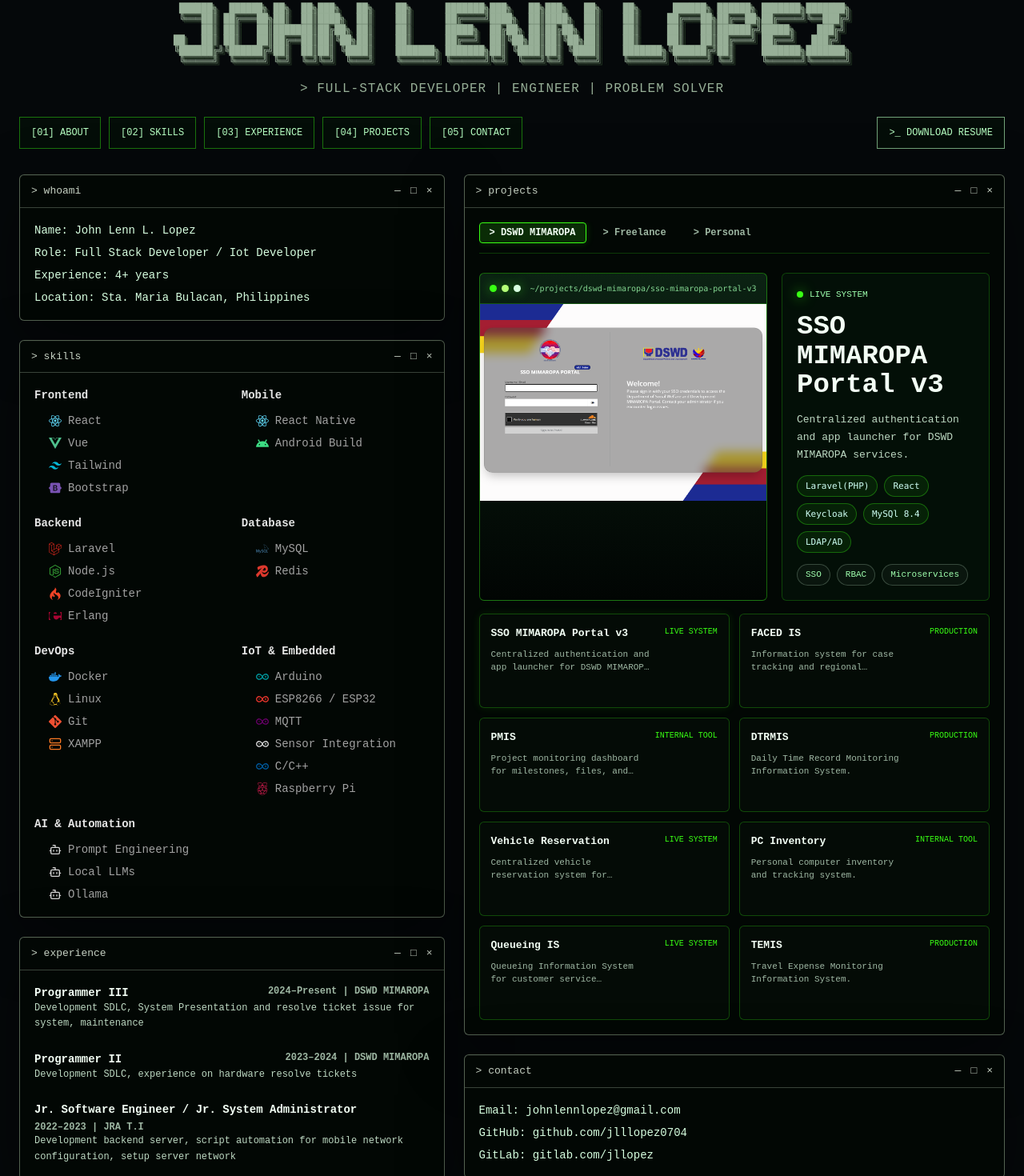
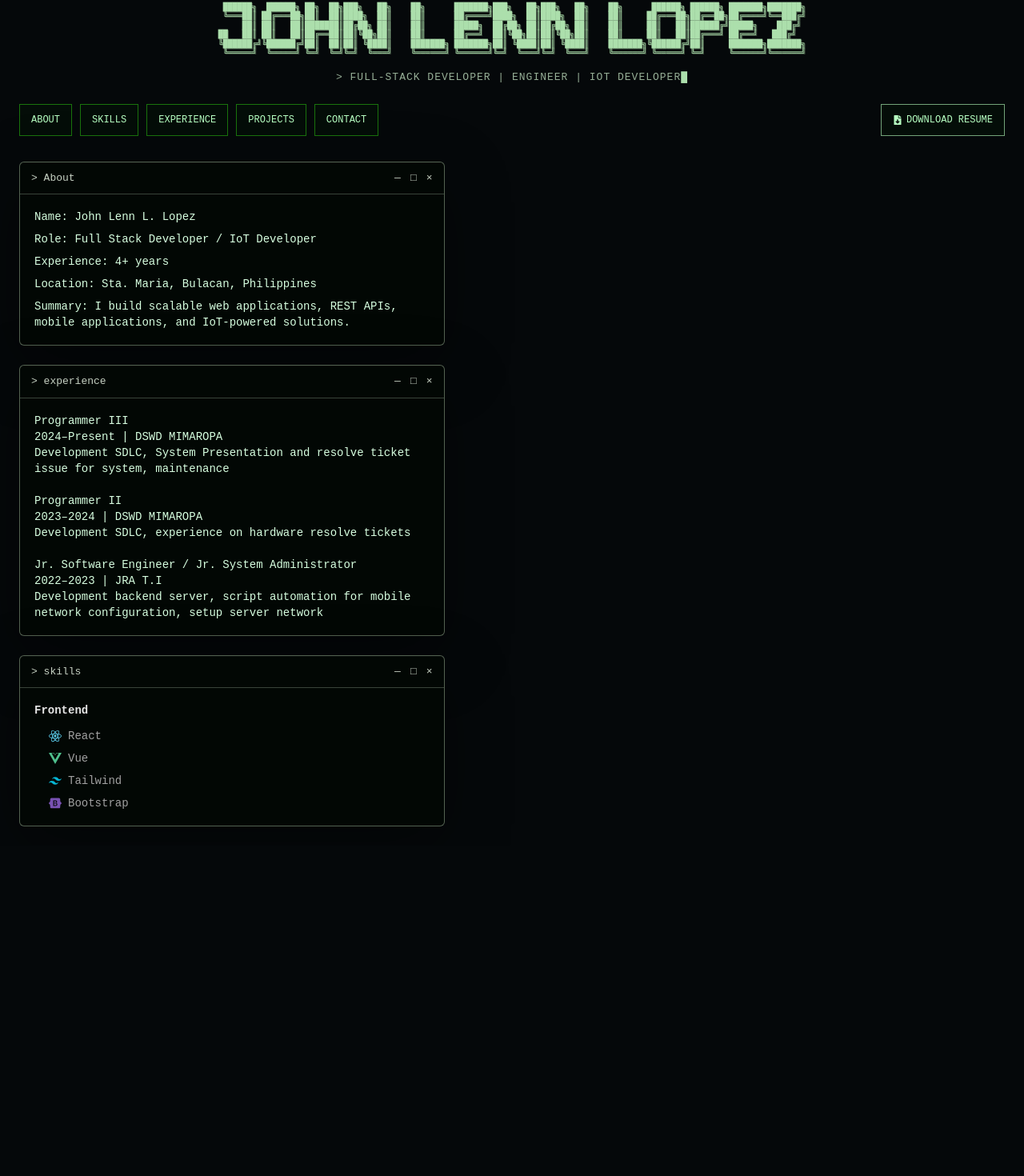
Before and after one commit to jlllopez0704/portfolio-v1, a React (Vite) app: page / in a window 1280 px wide. Shown: the part 33-1503 px from the top of the page at 80% size. After the commit the page ends 1090 px from the top, so only its background shows below. Built offline with nearby package versions, Linux system fonts and the light colour scheme.

Commit message:
feat: animation ui terminal style

```diff
--- a/src/App.jsx
+++ b/src/App.jsx
@@ -1,3 +1,4 @@
+import { useState, useCallback } from "react";
 import Navbar from "./components/common/Navbar";
 import CommandBar from "./components/common/CommandBar";
 import Hero from "./components/sections/Hero";
@@ -8,26 +9,44 @@
 import Contact from "./components/sections/Contact";
 
 function App() {
+  const [step, setStep] = useState(0);
+
+  const handleHeroComplete = useCallback(() => {
+    setStep(1); // triggers About
+  }, []);
+
+  const handleAboutComplete = useCallback(() => {
+    setStep(2); // triggers Experience
+  }, []);
+
+  const handleExperienceComplete = useCallback(() => {
+    setStep(3); // triggers Skills
+  }, []);
+
+  const handleSkillsComplete = useCallback(() => {
+    setStep(4); // triggers Projects
+  }, []);
+
   return (
     <div className="app">
       {/* <Navbar /> */}
 
       <main className="app-main">
         <div className="flex flex-col items-center justify-center text-center">
-          <Hero />
+          <Hero onComplete={handleHeroComplete} />
         </div>
         <CommandBar />
 
         <div className="dashboard-grid">
           <div className="left-column">
-            <About />
-            <Skills />
-            <Experience />
+            {step >= 1 && <About onComplete={handleAboutComplete} />}
+            {step >= 2 && <Experience onComplete={handleExperienceComplete} />}
+            {step >= 3 && <Skills onComplete={handleSkillsComplete} />}
           </div>
 
           <div className="right-column">
-            <Projects />
-            <Contact />
+            {step >= 4 && <Projects onComplete={() => setStep(5)} />}
+            {step >= 5 && <Contact />}
           </div>
         </div>
       </main>
--- a/src/components/common/CommandBar.jsx
+++ b/src/components/common/CommandBar.jsx
@@ -1,4 +1,5 @@
 import resumeUrl from "../../data/John_Lenn_Lopez_Resume.pdf";
+import { FaFileDownload } from "react-icons/fa";
 
 export default function CommandBar() {
   const items = ["ABOUT", "SKILLS", "EXPERIENCE", "PROJECTS", "CONTACT"];
@@ -6,9 +7,7 @@
   return (
     <div className="command-bar">
       {items.map((item, index) => (
-        <button key={item} className="command-btn">
-          [{String(index + 1).padStart(2, "0")}] {item}
-        </button>
+        <button key={item} className="command-btn">{item}</button>
       ))}
 
       <a
@@ -16,7 +15,7 @@
         download="John_Lenn_Lopez_Resume.pdf"
         className="resume-btn inline-flex items-center justify-center no-underline"
       >
-        &gt;_ DOWNLOAD RESUME
+        <FaFileDownload style={{ marginRight: 5 }} /> DOWNLOAD RESUME
       </a>
     </div>
   );
--- /dev/null
+++ b/src/components/common/TerminalTyping.jsx
@@ -0,0 +1,51 @@
+import { useEffect, useRef, useState } from "react";
+
+export default function TerminalTyping({
+  items = [],
+  renderItem,
+  speed = 100,
+  onComplete,
+}) {
+  const [visibleCount, setVisibleCount] = useState(0);
+  const completedRef = useRef(false);
+
+  const serializedItems = JSON.stringify(items);
+
+  useEffect(() => {
+    setVisibleCount(0);
+    completedRef.current = false;
+
+    if (!items.length) return;
+
+    let current = 0;
+
+    const interval = setInterval(() => {
+      current++;
+
+      setVisibleCount(current);
+
+      if (current >= items.length) {
+        clearInterval(interval);
+      }
+    }, speed);
+
+    return () => clearInterval(interval);
+  }, [serializedItems, speed]);
+
+  useEffect(() => {
+    if (
+      visibleCount === items.length &&
+      items.length &&
+      !completedRef.current
+    ) {
+      completedRef.current = true;
+
+      // Wait until React has finished rendering
+      queueMicrotask(() => {
+        onComplete?.();
+      });
+    }
+  }, [visibleCount, items.length]);
+
+  return <>{items.slice(0, visibleCount).map(renderItem)}</>;
+}
--- a/src/components/project/Projects.jsx
+++ b/src/components/project/Projects.jsx
@@ -1,8 +1,9 @@
-import { useState, useMemo } from "react";
+import { useState, useMemo, useEffect } from "react";
 import TerminalBox from "../common/TerminalBox";
+import TerminalTyping from "../common/TerminalTyping";
 import { projects } from "../../data/projects";
 
-export default function Projects() {
+export default function Projects({ onComplete }) {
   // Group projects by company
   const grouped = useMemo(() => {
     return projects.reduce((acc, project) => {
@@ -22,12 +23,24 @@
   const currentProjects = grouped[activeCompany] || [];
 
   // Track selected project
-  const [selectedProjectId, setSelectedProjectId] = useState(currentProjects[0]?.id || projects[0]?.id);
+  const [selectedProjectId, setSelectedProjectId] = useState(
+    currentProjects[0]?.id || projects[0]?.id,
+  );
+
+  const [imageLoaded, setImageLoaded] = useState(false);
 
   // Get active project details
   const activeProject = useMemo(() => {
-    return currentProjects.find((p) => p.id === selectedProjectId) || currentProjects[0] || projects[0];
+    return (
+      currentProjects.find((p) => p.id === selectedProjectId) ||
+      currentProjects[0] ||
+      projects[0]
+    );
   }, [currentProjects, selectedProjectId]);
+
+  useEffect(() => {
+    setImageLoaded(false);
+  }, [activeProject?.image]);
 
   // Update selected project when changing company
   const handleCompanyChange = (company) => {
@@ -70,43 +83,74 @@
                 <span></span>
               </div>
               <span className="preview-path font-mono text-[10px]">
-                ~/projects/{activeProject.company.toLowerCase().replaceAll(" ", "-")}/{activeProject.title.toLowerCase().replaceAll(" ", "-")}
+                ~/projects/
+                {activeProject.company.toLowerCase().replaceAll(" ", "-")}/
+                {activeProject.title.toLowerCase().replaceAll(" ", "-")}
               </span>
             </div>
 
             <img
               src={activeProject.image}
               alt={`${activeProject.title} UI preview`}
-              className="project-preview-image"
+              className={`project-preview-image ${imageLoaded ? "loaded" : ""}`}
+              onLoad={() => setImageLoaded(true)}
             />
           </div>
 
           <div className="project-feature-copy">
-            <div className="project-kicker">
-              <span className="status-dot"></span>
-              {activeProject.status}
-            </div>
+            <TerminalTyping
+              key={activeProject.id}
+              items={[
+                activeProject.status,
+                activeProject.title,
+                activeProject.description,
+              ]}
+              speed={300}
+              onComplete={onComplete}
+              renderItem={(line, i) => {
+                switch (i) {
+                  case 0:
+                    return (
+                      <div key={i} className="project-kicker">
+                        <span className="status-dot"></span>
+                        {line}
+                      </div>
+                    );
 
-            <h2 className="text-xl font-bold tracking-tight">{activeProject.title}</h2>
-            <p className="text-sm leading-relaxed">{activeProject.description}</p>
+                  case 1:
+                    return (
+                      <h2 key={i} className="text-xl font-bold tracking-tight">
+                        {line}
+                      </h2>
+                    );
+
+                  case 2:
+                    return (
+                      <p key={i} className="text-sm leading-relaxed">
+                        {line}
+                      </p>
+                    );
+
+                  default:
+                    return null;
+                }
+              }}
+            />
 
             <div className="project-stack">
               {activeProject.stack.map((tech) => (
-                <span key={tech} className="font-mono">{tech}</span>
+                <span key={tech} className="font-mono">
+                  {tech}
+                </span>
               ))}
             </div>
-
-            {activeProject.metrics && activeProject.metrics.length > 0 && (
-              <div className="project-metrics">
-                {activeProject.metrics.map((metric) => (
-                  <span key={metric}>{metric}</span>
-                ))}
-              </div>
-            )}
           </div>
         </article>
 
-        <div className="project-list" aria-label="Other projects in this category">
+        <div
+          className="project-list"
+          aria-label="Other projects in this category"
+        >
           {currentProjects.map((project) => (
             <button
               key={project.id}
@@ -119,14 +163,21 @@
               type="button"
             >
               <span>
-                <strong className={selectedProjectId === project.id ? "text-[#39ff14]" : ""}>
+                <strong
+                  className={
+                    selectedProjectId === project.id ? "text-[#39ff14]" : ""
+                  }
+                >
                   {project.title}
                 </strong>
                 <small className="line-clamp-2">{project.description}</small>
                 {project.components && project.components.length > 0 && (
                   <div className="flex flex-wrap gap-1 mt-2">
                     {project.components.map((comp) => (
-                      <span key={comp} className="text-[9px] font-mono px-1.5 py-0.5 rounded border border-[rgba(57,190,255,0.32)] bg-[rgba(57,190,255,0.08)] text-[#cfedff] leading-none">
+                      <span
+                        key={comp}
+                        className="text-[9px] font-mono px-1.5 py-0.5 rounded border border-[rgba(57,190,255,0.32)] bg-[rgba(57,190,255,0.08)] text-[#cfedff] leading-none"
+                      >
                         {comp}
                       </span>
                     ))}
--- a/src/components/sections/About.jsx
+++ b/src/components/sections/About.jsx
@@ -1,13 +1,24 @@
 import TerminalBox from "../common/TerminalBox";
+import TerminalTyping from "../common/TerminalTyping";
 
-export default function About() {
+export default function About({ onComplete }) {
+  const lines = [
+    "Name: John Lenn L. Lopez",
+    "Role: Full Stack Developer / IoT Developer",
+    "Experience: 4+ years",
+    "Location: Sta. Maria, Bulacan, Philippines",
+    "Summary: I build scalable web applications, REST APIs, mobile applications, and IoT-powered solutions.",
+  ];
+
   return (
-    <TerminalBox title="whoami">
+    <TerminalBox title="About">
       <div className="space-y-2 text-sm">
-        <p>Name: John Lenn L. Lopez</p>
-        <p>Role: Full Stack Developer / Iot Developer</p>
-        <p>Experience: 4+ years</p>
-        <p>Location: Sta. Maria Bulacan, Philippines</p>
+        <TerminalTyping
+          items={lines}
+          speed={150}
+          onComplete={onComplete}
+          renderItem={(line, i) => <p key={i}>{line}</p>}
+        />
       </div>
     </TerminalBox>
   );
--- a/src/components/sections/Contact.jsx
+++ b/src/components/sections/Contact.jsx
@@ -1,12 +1,21 @@
 import TerminalBox from "../common/TerminalBox";
+import TerminalTyping from "../common/TerminalTyping";
 
-export default function Contact() {
+export default function Contact({ onComplete }) {
+  const lines = [
+    "Email: johnlennlopez@gmail.com",
+    "GitHub: github.com/jlllopez0704",
+    "GitLab: gitlab.com/jllopez",
+  ];
   return (
     <TerminalBox title="contact">
       <div className="space-y-2 text-sm">
-        <p>Email: johnlennlopez@gmail.com</p>
-        <p>GitHub: github.com/jlllopez0704</p>
-        <p>GitLab: gitlab.com/jllopez</p>
+        <TerminalTyping
+          items={lines}
+          speed={150}
+          onComplete={onComplete}
+          renderItem={(line, i) => <p key={i}>{line}</p>}
+        />
       </div>
     </TerminalBox>
   );
--- a/src/components/sections/Experience.jsx
+++ b/src/components/sections/Experience.jsx
@@ -1,38 +1,32 @@
 import TerminalBox from "../common/TerminalBox";
+import TerminalTyping from "../common/TerminalTyping";
 
-export default function Experience() {
+export default function Experience({ onComplete }) {
+  const lines = [
+    "Programmer III",
+    "2024–Present | DSWD MIMAROPA",
+    "Development SDLC, System Presentation and resolve ticket issue for system, maintenance",
+    "",
+    "Programmer II",
+    "2023–2024 | DSWD MIMAROPA",
+    "Development SDLC, experience on hardware resolve tickets",
+    " ",
+    "Jr. Software Engineer / Jr. System Administrator",
+    "2022–2023 | JRA T.I",
+    "Development backend server, script automation for mobile network configuration, setup server network",
+  ];
+
   return (
     <TerminalBox title="experience">
-      <div className="space-y-6 text-sm">
-        <div>
-          <div className="flex justify-between items-start flex-wrap gap-1 font-semibold text-[#f3fff5]">
-            <span>Programmer III</span>
-            <span className="text-xs text-[#9eb7a3]">2024–Present | DSWD MIMAROPA</span>
-          </div>
-          <p className="text-[#bdd8c2] text-xs mt-1 leading-relaxed">
-            Development SDLC, System Presentation and resolve ticket issue for system, maintenance
-          </p>
-        </div>
-
-        <div>
-          <div className="flex justify-between items-start flex-wrap gap-1 font-semibold text-[#f3fff5]">
-            <span>Programmer II</span>
-            <span className="text-xs text-[#9eb7a3]">2023–2024 | DSWD MIMAROPA</span>
-          </div>
-          <p className="text-[#bdd8c2] text-xs mt-1 leading-relaxed">
-            Development SDLC, experience on hardware resolve tickets
-          </p>
-        </div>
-
-        <div>
-          <div className="flex justify-between items-start flex-wrap gap-1 font-semibold text-[#f3fff5]">
-            <span>Jr. Software Engineer / Jr. System Administrator</span>
-            <span className="text-xs text-[#9eb7a3]">2022–2023 | JRA T.I</span>
-          </div>
-          <p className="text-[#bdd8c2] text-xs mt-1 leading-relaxed">
-            Development backend server, script automation for mobile network configuration, setup server network
-          </p>
-        </div>
+      <div className="text-sm">
+        <TerminalTyping
+          items={lines}
+          speed={150}
+          onComplete={onComplete}
+          renderItem={(line, i) =>
+            line.trim() === "" ? <br key={i} /> : <p key={i}>{line}</p>
+          }
+        />
       </div>
     </TerminalBox>
   );
--- a/src/components/sections/Hero.jsx
+++ b/src/components/sections/Hero.jsx
@@ -1,6 +1,7 @@
+import { useEffect, useState } from "react";
 import "../../styles/hero.css";
 
-const ASCII_LOGO = `
+const ASCII_LOGO  = `
  ██████╗  ██████╗ ██╗  ██╗███╗   ██╗    ██╗      ███████╗███╗   ██╗███╗   ██╗    ██╗      ██████╗ ██████╗ ███████╗███████╗
  ╚═══██║ ██╔═══██╗██║  ██║████╗  ██║    ██║      ██╔════╝████╗  ██║████╗  ██║    ██║     ██╔═══██╗██╔══██╗██╔════╝╚══███╔╝
      ██║ ██║   ██║███████║██╔██╗ ██║    ██║      █████╗  ██╔██╗ ██║██╔██╗ ██║    ██║     ██║   ██║██████╔╝█████╗    ███╔╝
@@ -9,13 +10,36 @@
  ╚═════╝  ╚═════╝ ╚═╝  ╚═╝╚═╝  ╚═══╝    ╚══════╝ ╚══════╝╚═╝  ╚═══╝╚═╝  ╚═══╝    ╚══════╝ ╚═════╝ ╚═╝     ╚══════╝╚══════╝
 `;
 
-export default function Hero() {
+const TEXT = "FULL-STACK DEVELOPER | ENGINEER | IOT DEVELOPER";
+
+export default function Hero({ onComplete }) {
+  const [typedText, setTypedText] = useState("");
+
+  useEffect(() => {
+    let index = 0;
+
+    const timer = setInterval(() => {
+      if (index < TEXT.length) {
+        setTypedText(TEXT.slice(0, index + 1));
+        index++;
+      } else {
+        clearInterval(timer);
+        if (onComplete) {
+          onComplete();
+        }
+      }
+    }, 60); // typing speed
+
+    return () => clearInterval(timer);
+  }, [onComplete]);
+
   return (
     <section className="hero-section">
       <pre className="hero-logo mx-auto w-max">{ASCII_LOGO}</pre>
 
       <p className="hero-subtitle">
-        &gt; FULL-STACK DEVELOPER | ENGINEER | PROBLEM SOLVER
+        &gt; {typedText}
+        <span className="cursor">█</span>
       </p>
     </section>
   );
--- a/src/components/sections/Skills.jsx
+++ b/src/components/sections/Skills.jsx
@@ -1,4 +1,6 @@
+import { useMemo } from "react";
 import TerminalBox from "../common/TerminalBox";
+import TerminalTyping from "../common/TerminalTyping";
 import {
   SiReact,
   SiVuedotjs,
@@ -15,12 +17,14 @@
   SiGit,
   SiArduino,
   SiRaspberrypi,
-  SiAndroid
+  SiAndroid,
+  SiPhp,
+  SiSqlite,
 } from "react-icons/si";
 import { Bot, Server } from "lucide-react";
 
-export default function Skills() {
-  const skillCategories = [
+export default function Skills({ onComplete }) {
+  const skillCategories = useMemo(() => [
     {
       title: "Frontend",
       skills: [
@@ -40,6 +44,7 @@
     {
       title: "Backend",
       skills: [
+        { name: "PHP", icon: SiPhp, color: "text-[#4479A1]" },
         { name: "Laravel", icon: SiLaravel, color: "text-[#FF2D20]" },
         { name: "Node.js", icon: SiNodedotjs, color: "text-[#339933]" },
         { name: "CodeIgniter", icon: SiCodeigniter, color: "text-[#EE4326]" },
@@ -51,6 +56,7 @@
       skills: [
         { name: "MySQL", icon: SiMysql, color: "text-[#4479A1]" },
         { name: "Redis", icon: SiRedis, color: "text-[#DC382D]" },
+        { name: "Sqlite", icon: SiSqlite, color: "text-[#4479A1]" },
       ],
     },
     {
@@ -89,23 +95,29 @@
         { name: "Ollama", icon: Bot, color: "text-neutral-300" },
       ],
     },
-  ];
+  ]);
 
   return (
     <TerminalBox title="skills">
       <div className="grid grid-cols-2 gap-6 text-sm">
-        {skillCategories.map((category) => (
+        <TerminalTyping
+          items={skillCategories}
+          speed={200}
+          onComplete={onComplete}
+          renderItem={(category) => (
             <div key={category.title}>
               <h3 className="font-bold mb-3 text-neutral-200">
                 {category.title}
               </h3>
+
               <ul className="space-y-2">
                 {category.skills.map((skill) => {
                   const Icon = skill.icon;
+
                   return (
                     <li
                       key={skill.name}
-                    className="flex items-center gap-2 text-neutral-400 hover:text-neutral-200 transition-colors duration-200"
+                      className="flex items-center gap-2 text-neutral-400"
                     >
                       <Icon className={`w-4 h-4 ${skill.color}`} />
                       <span>{skill.name}</span>
@@ -114,7 +126,8 @@
                 })}
               </ul>
             </div>
-        ))}
+          )}
+        />
       </div>
     </TerminalBox>
   );
--- a/src/data/projects.js
+++ b/src/data/projects.js
@@ -2,7 +2,7 @@
   {
     id: 1,
     title: "SSO MIMAROPA Portal v3",
-    status: "Live system",
+    status: "Development",
     stack: ["Laravel(PHP)", "React", "Keycloak", "MySQl 8.4", "LDAP/AD"],
     image: new URL(
       "../assets/images/projects/dswd/sso-portal-v3/sso-login.png",
@@ -17,7 +17,7 @@
   {
     id: 2,
     title: "FACED IS",
-    status: "Production",
+    status: "Development",
     stack: ["Laravel(PHP)","Vue3", "TypeScript", "MySQL 8.4", "TailwindCSS" , "REST API"],
     image: new URL(
       "../assets/images/projects/dswd/faced-is/family-overview.png",
@@ -31,15 +31,15 @@
   {
     id: 3,
     title: "PMIS",
-    status: "Internal tool",
+    status: "Production",
     stack: ["Laravel(PHP)", "Vue 3","tailwindCSS", "MySQL", "REST API"],
     image: new URL(
       "../assets/images/projects/dswd/pmis/performance-dashboard.png",
       import.meta.url,
     ).href,
     description:
-      "Project monitoring dashboard for milestones, files, and updates.",
-    metrics: ["Tracking", "Dashboards", "Exports"],
+      "Performance Monitoring dashboard for milestones, files, and updates.",
+    metrics: ["Tracking Status", "Dashboards", "Exports"],
     components: null,
     company: "DSWD MIMAROPA",
   },
@@ -60,7 +60,7 @@
   {
     id: 11,
     title: "Vehicle Reservation",
-    status: "Live system",
+    status: "Production",
     stack: ["CodeIgniter(PHP)", "MySQL", "Bootstrap"],
     image: new URL(
       "../assets/images/projects/dswd/vehicle-reservation/reservation-page.png",
@@ -89,7 +89,7 @@
   {
     id: 6,
     title: "Queueing IS",
-    status: "Live system",
+    status: "Production",
     stack: ["Laravel(PHP)", "React", "MySQL"],
     image: new URL(
       "../assets/images/projects/dswd/queuing-is/queue_display.png",
--- a/src/styles/hero.css
+++ b/src/styles/hero.css
@@ -1,12 +1,3 @@
-.hero-logo {
-  color: #97af97;
-  font-size: clamp(4px, 0.85vw, 10px);
-  line-height: 1.15;
-  text-shadow: 1px 1px 0 #445544;
-  white-space: pre;
-  text-align: center;
-  overflow: visible;
-}
 .hero-subtitle {
   margin-top: 1rem;
   color: #97af97;
@@ -14,15 +5,41 @@
   text-align: center;
   letter-spacing: 1px;
   line-height: 1.4;
+
+  font-family: "JetBrains Mono", monospace;
+  white-space: nowrap;
 }
-@media (min-width: 768px) {
-  .hero-logo {
-    font-size: clamp(8px, 0.9vw, 14px);
-    text-shadow:
-      2px 2px 0 #445544,
-      4px 4px 0 #223322;
-  }
-  .hero-subtitle {
-    font-size: clamp(16px, 1.2vw, 22px);
+
+.cursor {
+  color: #acdfac;
+  animation: blink 1s steps(1) infinite;
+}
+
+@keyframes blink {
+  50% {
+    opacity: 0;
   }
 }
+
+.hero-logo {
+  color: #acdfac;
+  font-size: clamp(4px, 0.85vw, 10px);
+  line-height: 1.15;
+  text-shadow: 1px 1px 0 #445544;
+  white-space: pre;
+  text-align: center;
+  overflow: visible;
+
+  animation: fadeIn 1.5s ease;
+}
+
+@keyframes fadeIn {
+  from {
+    opacity: 0;
+    transform: translateY(8px);
+  }
+  to {
+    opacity: 1;
+    transform: translateY(0);
+  }
+}
--- a/src/styles/terminal.css
+++ b/src/styles/terminal.css
@@ -94,6 +94,12 @@
   aspect-ratio: 16 / 11;
   object-fit: cover;
   object-position: top center;
+  opacity: 0;
+  transition: opacity 0.4s ease-in-out;
+}
+
+.project-preview-image.loaded {
+  opacity: 1;
 }
 
 .project-feature-copy {
```
Lines whose indentation alone changed are shown as unchanged.
